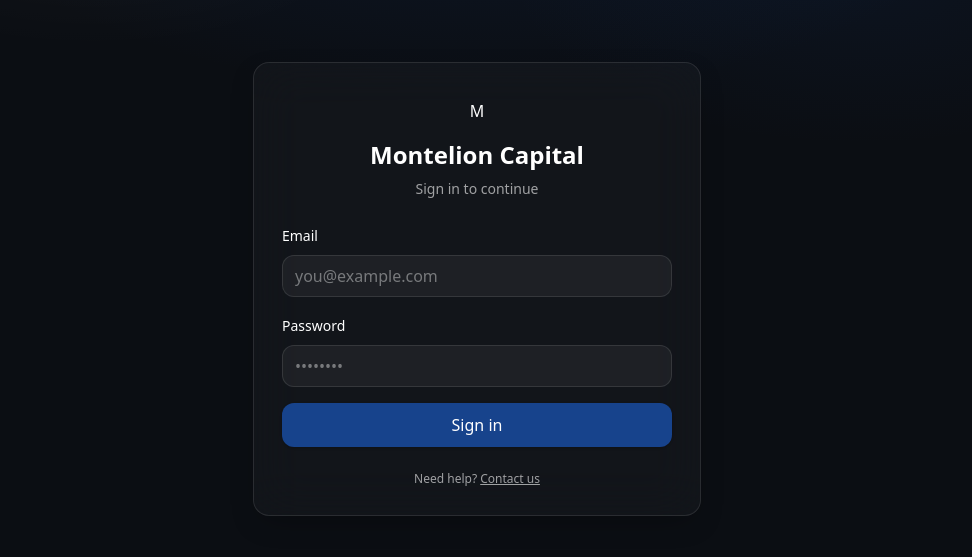
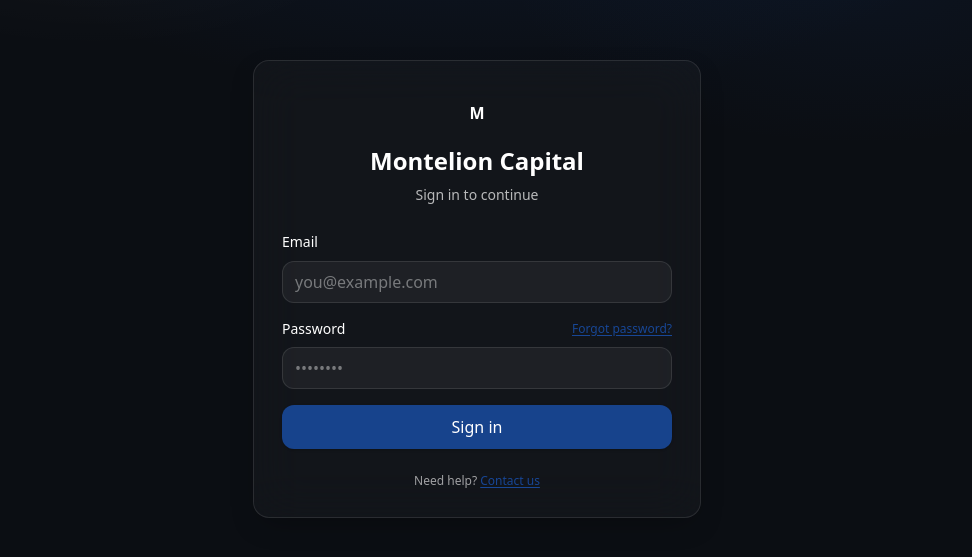
Before and after one commit to montelioncapital/montelion-app-v1, a Next.js app: page /login in a window 1280 px wide. Shown: the part 111-668 px from the top of the page, without its empty margins (163-1135 px from the left). Built offline with nearby package versions, Linux system fonts and the light colour scheme.

Commit message:
Update page.jsx

```diff
--- a/app/login/page.jsx
+++ b/app/login/page.jsx
@@ -1,28 +1,43 @@
+// app/login/page.jsx
+export const metadata = {
+  title: "Sign in • Montelion Capital",
+};
+
 export default function LoginPage() {
   return (
-    <main className="min-h-screen grid place-items-center">
-      <div className="card max-w-md w-full space-y-6">
+    <main className="min-h-screen grid place-items-center px-4 py-10">
+      <div className="card w-full max-w-md space-y-6">
+        {/* Brand */}
         <div className="text-center space-y-2">
-          <div className="mx-auto h-10 w-10 grid place-items-center rounded-full bg-primary/10">M</div>
+          <div className="mx-auto h-12 w-12 grid place-items-center rounded-2xl bg-[rgb(var(--accent))/18] text-white font-bold">
+            M
+          </div>
           <h1 className="text-2xl font-semibold">Montelion Capital</h1>
-          <p className="text-sm text-white/60">Sign in to continue</p>
+          <p className="text-sm text-white/70">Sign in to continue</p>
         </div>
 
-        <form className="space-y-4">
+        {/* Form */}
+        <form className="space-y-4" action="#" method="post">
           <div className="space-y-2">
-            <label className="text-sm">Email</label>
-            <input type="email" className="input" placeholder="you@example.com" />
+            <label htmlFor="email" className="text-sm">Email</label>
+            <input id="email" name="email" type="email" placeholder="you@example.com" className="input" />
           </div>
+
           <div className="space-y-2">
-            <label className="text-sm">Password</label>
-            <input type="password" className="input" placeholder="••••••••" />
+            <div className="flex items-center justify-between">
+              <label htmlFor="password" className="text-sm">Password</label>
+              <a href="#" className="text-xs link">Forgot password?</a>
+            </div>
+            <input id="password" name="password" type="password" placeholder="••••••••" className="input" />
           </div>
-          <button className="btn-primary w-full">Sign in</button>
+
+          <button type="submit" className="btn-primary">Sign in</button>
         </form>
 
-        <p className="text-center text-xs text-white/60">
+        {/* Help line */}
+        <p className="text-center muted">
           Need help?{" "}
-          <a href="mailto:contact@montelion-capital.com" className="underline">
+          <a href="mailto:contact@montelion-capital.com" className="link">
             Contact us
           </a>
         </p>
```
